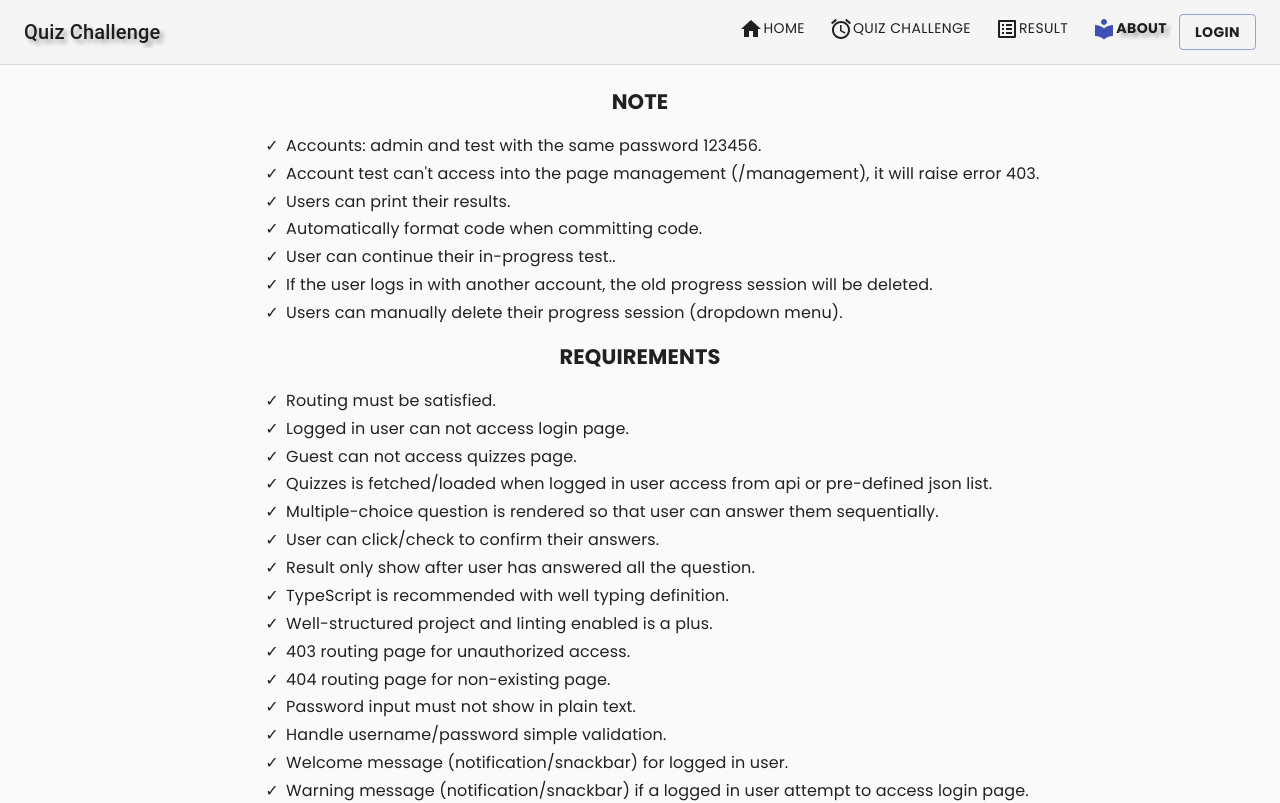
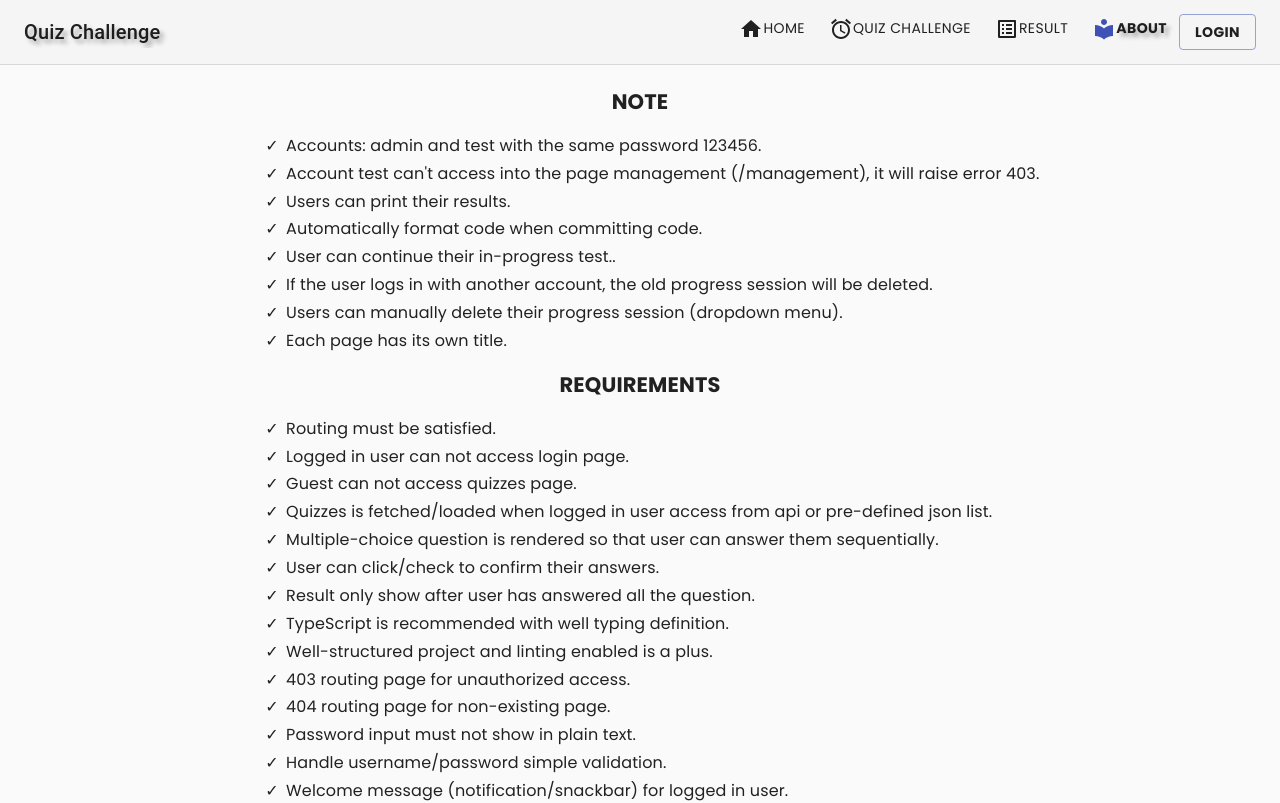
Before and after one commit to hoalaxanh123/react-fc-14, a React (Create React App) app: page /about in a window 1280 px wide. Shown: the top 803 px of the page. Built offline with nearby package versions, Linux system fonts and the light colour scheme; what material-ui-confirm would draw is missing.

Commit message:
Add note

```diff
--- a/src/views/about.tsx
+++ b/src/views/about.tsx
@@ -17,6 +17,7 @@ const About: React.FC = () => {
                 <li>User can continue their in-progress test..</li>
                 <li>If the user logs in with another account, the old progress session will be deleted.</li>
                 <li>Users can manually delete their progress session (dropdown menu).</li>
+                <li>Each page has its own title.</li>
             </ul>
             <h2>REQUIREMENTS </h2>
             <ul className={classes.listRequirement}>
```
